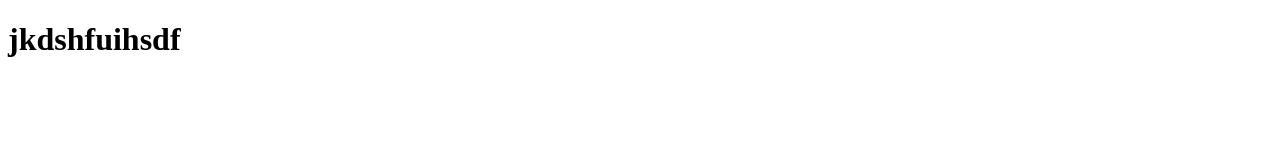
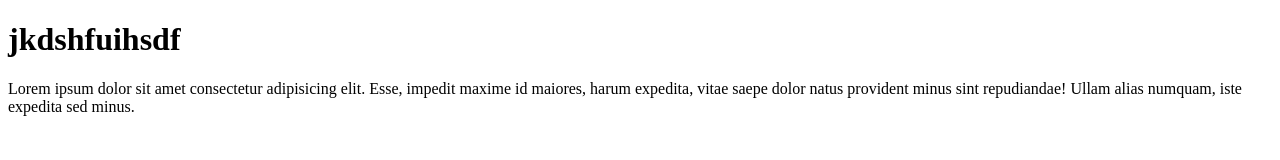
Before and after one commit to Shahab29/gitclass-3, a plain HTML site: page index.html in a window 1280 px wide. Drawn offline with Linux system fonts and the light colour scheme.

Commit message:
my new project

```diff
--- a/index.html
+++ b/index.html
@@ -1,13 +1,18 @@
 <!DOCTYPE html>
 <html lang="en">
+
 <head>
     <meta charset="UTF-8">
     <meta http-equiv="X-UA-Compatible" content="IE=edge">
     <meta name="viewport" content="width=device-width, initial-scale=1.0">
     <title>Document</title>
     <h1>jkdshfuihsdf</h1>
+    <p>Lorem ipsum dolor sit amet consectetur adipisicing elit. Esse, impedit maxime id maiores, harum expedita, vitae
+        saepe dolor natus provident minus sint repudiandae! Ullam alias numquam, iste expedita sed minus.</p>
 </head>
+
 <body>
 
 </body>
+
 </html>
```
